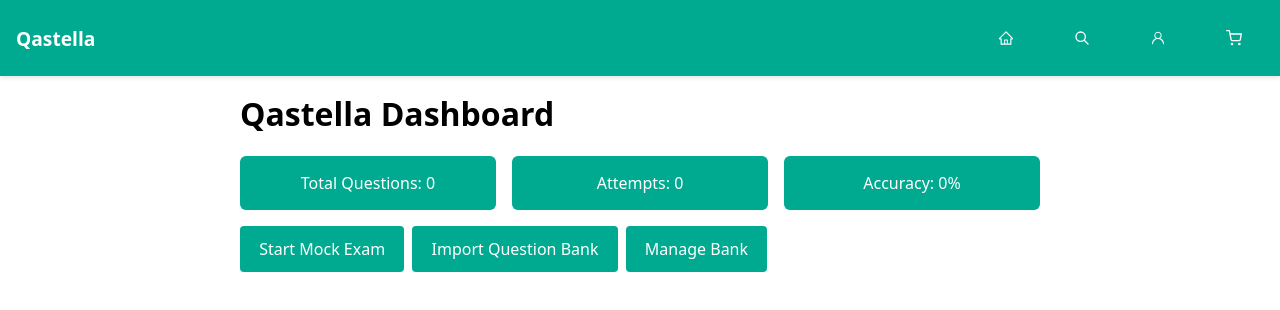
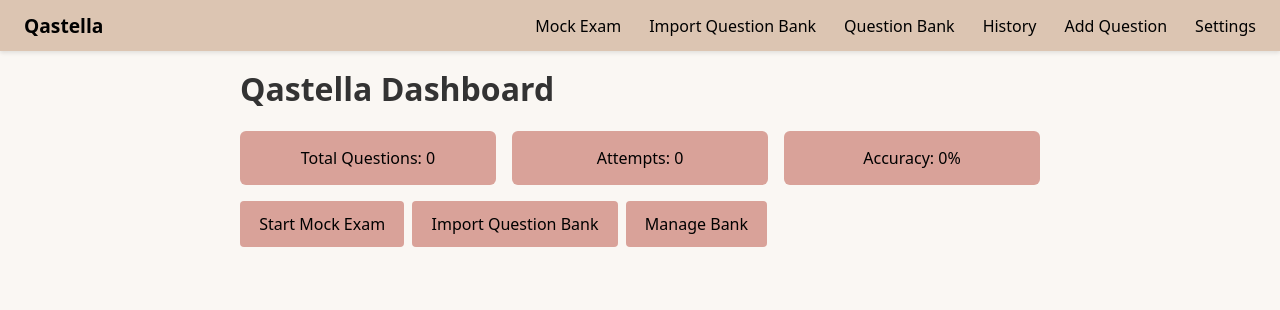
Before and after one commit to honemik/Qastella, a SvelteKit app: page / in a window 1280 px wide. Shown: the top 310 px of the page. Built offline with nearby package versions, Linux system fonts and the light colour scheme.

Commit message:
Redesign nav and palette

```diff
--- a/src/routes/+layout.svelte
+++ b/src/routes/+layout.svelte
@@ -1,6 +1,5 @@
 <script lang="ts">
   import { onMount } from 'svelte';
-  import { goto } from '$app/navigation';
   import { initSettings } from '$lib/stores/settings';
   import { loadQuestionBank, saveQuestionBank } from '$lib/stores/questions';
   import { loadHistory, saveHistory } from '$lib/stores/results';
@@ -34,28 +33,12 @@
 <nav class="main-nav">
   <a class="brand" href="/">Qastella</a>
   <div class="links">
-    <button class="nav-btn" aria-label="Home" on:click={() => goto('/') }>
-      <svg xmlns="http://www.w3.org/2000/svg" width="1em" height="1em" viewBox="0 0 1024 1024" fill="currentColor" class="icon">
-        <path d="M946.5 505L560.1 118.8l-25.9-25.9a31.5 31.5 0 0 0-44.4 0L77.5 505a63.9 63.9 0 0 0-18.8 46c.4 35.2 29.7 63.3 64.9 63.3h42.5V940h691.8V614.3h43.4c17.1 0 33.2-6.7 45.3-18.8a63.6 63.6 0 0 0 18.7-45.3c0-17-6.7-33.1-18.8-45.2zM568 868H456V664h112v204zm217.9-325.7V868H632V640c0-22.1-17.9-40-40-40H432c-22.1 0-40 17.9-40 40v228H238.1V542.3h-96l370-369.7 23.1 23.1L882 542.3h-96.1z"></path>
-      </svg>
-    </button>
-    <button class="nav-btn" aria-label="Bank" on:click={() => goto('/question-bank') }>
-      <svg xmlns="http://www.w3.org/2000/svg" width="1em" height="1em" viewBox="0 0 24 24" stroke-width="2" fill="none" stroke="currentColor" class="icon">
-        <path d="M21 21l-6-6m2-5a7 7 0 11-14 0 7 7 0 0114 0z" stroke-linejoin="round" stroke-linecap="round"></path>
-      </svg>
-    </button>
-    <button class="nav-btn" aria-label="History" on:click={() => goto('/history') }>
-      <svg xmlns="http://www.w3.org/2000/svg" width="1em" height="1em" viewBox="0 0 24 24" fill="currentColor" class="icon">
-        <path d="M12 2.5a5.5 5.5 0 0 1 3.096 10.047 9.005 9.005 0 0 1 5.9 8.181.75.75 0 1 1-1.499.044 7.5 7.5 0 0 0-14.993 0 .75.75 0 0 1-1.5-.045 9.005 9.005 0 0 1 5.9-8.18A5.5 5.5 0 0 1 12 2.5ZM8 8a4 4 0 1 0 8 0 4 4 0 0 0-8 0Z"></path>
-      </svg>
-    </button>
-    <button class="nav-btn" aria-label="Settings" on:click={() => goto('/settings') }>
-      <svg xmlns="http://www.w3.org/2000/svg" width="1em" height="1em" stroke-linejoin="round" stroke-linecap="round" viewBox="0 0 24 24" stroke-width="2" fill="none" stroke="currentColor" class="icon">
-        <circle r="1" cy="21" cx="9"></circle>
-        <circle r="1" cy="21" cx="20"></circle>
-        <path d="M1 1h4l2.68 13.39a2 2 0 0 0 2 1.61h9.72a2 2 0 0 0 2-1.61L23 6H6"></path>
-      </svg>
-    </button>
+    <a href="/exam-config">Mock Exam</a>
+    <a href="/import-questionbank">Import Question Bank</a>
+    <a href="/question-bank">Question Bank</a>
+    <a href="/history">History</a>
+    <a href="/add-question">Add Question</a>
+    <a href="/settings">Settings</a>
   </div>
 </nav>
 
--- a/static/app.css
+++ b/static/app.css
@@ -1,16 +1,23 @@
 :root {
-  --background: #fff;
-  --text: #000;
-  --code-bg: #f0f0f0;
-  --nav-text: #fff;
-  --primary: #00AA90; /* Nippon color Aotake */
+  --c1: #FAF7F3;
+  --c2: #F0E4D3;
+  --c3: #DCC5B2;
+  --c4: #D9A299;
+  --background: var(--c1);
+  --text: #333;
+  --code-bg: var(--c2);
+  --nav-bg: var(--c3);
+  --nav-text: #000;
+  --primary: var(--c4);
 }
 
 .dark {
-  --background: #000;
+  --background: #222;
   --text: #fff;
-  --code-bg: #333;
-  --primary: #007B65;
+  --code-bg: #444;
+  --nav-bg: #111;
+  --nav-text: #fff;
+  --primary: var(--c3);
 }
 
 body {
@@ -34,7 +41,7 @@ nav.main-nav {
   display: flex;
   justify-content: space-between;
   align-items: center;
-  background: var(--primary);
+  background: var(--nav-bg);
   color: var(--nav-text);
   padding: 0.5rem 1rem;
   box-shadow: 0 2px 4px rgba(0, 0, 0, 0.1);
@@ -42,16 +49,19 @@ nav.main-nav {
 
 nav.main-nav .links {
   display: flex;
-  gap: 1rem;
+  gap: 0.75rem;
 }
 
 nav.main-nav a {
   color: var(--nav-text);
   text-decoration: none;
+  padding: 0.25rem 0.5rem;
+  border-radius: 4px;
 }
 
 nav.main-nav a:hover {
-  text-decoration: underline;
+  background: var(--primary);
+  color: var(--nav-text);
 }
 
 nav.main-nav .brand {
@@ -60,44 +70,6 @@ nav.main-nav .brand {
 }
 
 
-.nav-btn {
-  outline: 0;
-  border: none;
-  width: 2.5rem;
-  height: 2.5rem;
-  border-radius: 50%;
-  background: transparent;
-  display: flex;
-  align-items: center;
-  justify-content: center;
-  color: var(--nav-text);
-  position: relative;
-  cursor: pointer;
-  overflow: hidden;
-  transition: transform 0.3s;
-}
-
-.nav-btn:hover {
-  transform: translateY(-3px);
-}
-
-.nav-btn::after {
-  content: '';
-  position: absolute;
-  inset: 0;
-  background: rgba(255, 255, 255, 0.3);
-  transform: scaleX(0);
-  transform-origin: left;
-  transition: transform 0.3s;
-}
-
-.nav-btn:hover::after {
-  transform: scaleX(1);
-}
-
-.icon {
-  font-size: 20px;
-}
 
 input,
 select,
@@ -113,15 +85,13 @@ select {
 }
 
 button {
-  width: 6.5em;
-  height: 2.3em;
   margin: 0.5em;
   background: var(--primary);
   color: var(--nav-text);
   border: none;
-  border-radius: 0.625em;
-  font-size: 20px;
-  font-weight: bold;
+  border-radius: 4px;
+  font-size: 1rem;
+  font-weight: 600;
   cursor: pointer;
   position: relative;
   z-index: 1;
@@ -290,5 +260,5 @@ pre {
   transition: background 0.3s;
 }
 .dashboard .quick a:hover {
-  background: #055C47;
+  background: var(--nav-bg);
 }
```
